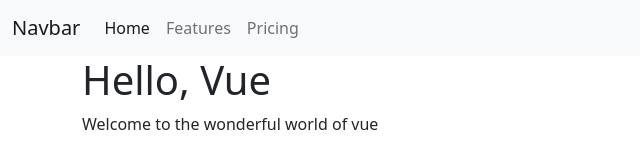
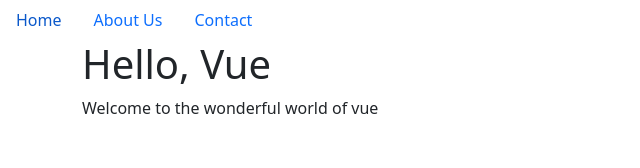
Before and after one commit to Amedi-Imbira/vue-bootcamp, a plain HTML site: page index.html in a window 1280 px wide. Shown: the whole page, without its empty margins (0-640 px from the left). Drawn offline with nearby package versions, Linux system fonts and the light colour scheme.

Commit message:
Using loops to generate content

```diff
--- a/index.html
+++ b/index.html
@@ -8,21 +8,17 @@
       <script src="https://unpkg.com/vue@3/dist/vue.global.js"></script>
 </head>
 <body>
-      <nav class="navbar navbar-expand-lg navbar-light bg-light">
-            <div class="container-fluid">
-              <a class="navbar-brand" href="#">Navbar</a>
-              <button class="navbar-toggler" type="button" data-bs-toggle="collapse" data-bs-target="#navbarNavAltMarkup" aria-controls="navbarNavAltMarkup" aria-expanded="false" aria-label="Toggle navigation">
-                <span class="navbar-toggler-icon"></span>
-              </button>
-              <div class="collapse navbar-collapse" id="navbarNavAltMarkup">
-                <div class="navbar-nav">
-                  <a class="nav-link active" aria-current="page" href="#">Home</a>
-                  <a class="nav-link" href="#">Features</a>
-                  <a class="nav-link" href="#">Pricing</a>
-                </div>
-              </div>
-            </div>
-      </nav>
+      <ul class="nav">
+            <li class="nav-item" v-for="link in links">
+              <a class="nav-link active" aria-current="page" href="#">{{ link }}</a>
+            </li>
+            <!-- <li class="nav-item">
+              <a class="nav-link" href="#">About Us</a>
+            </li>
+            <li class="nav-item">
+              <a class="nav-link" href="#">Contact</a>
+            </li> -->
+          </ul>
 
       <div id="content" class="container">
             <h1>{{ pageTitle }}</h1>
@@ -34,10 +30,10 @@
             Vue.createApp({
                   data() {
                         return {
-                              links: ['Home', 'Features', 'Pricing']
+                              links: ['Home', 'About Us', 'Contact']
                         }
                   }
-            }).mount('navbar');
+            }).mount('.nav')
 
             Vue.createApp({
                   data() {
```
